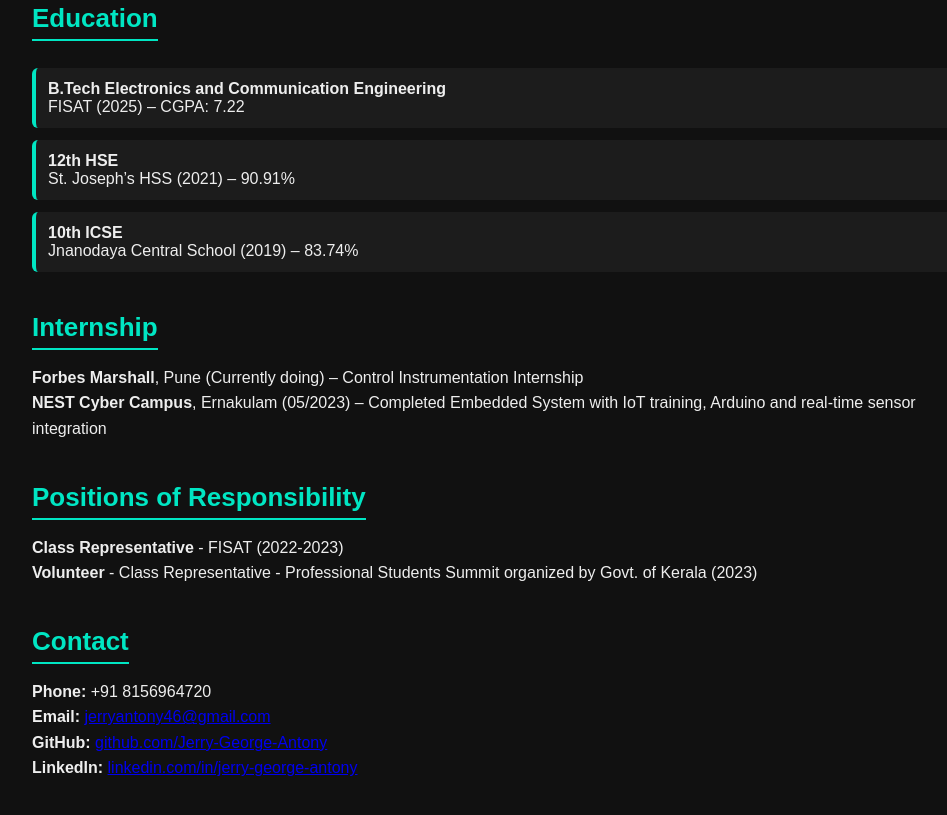
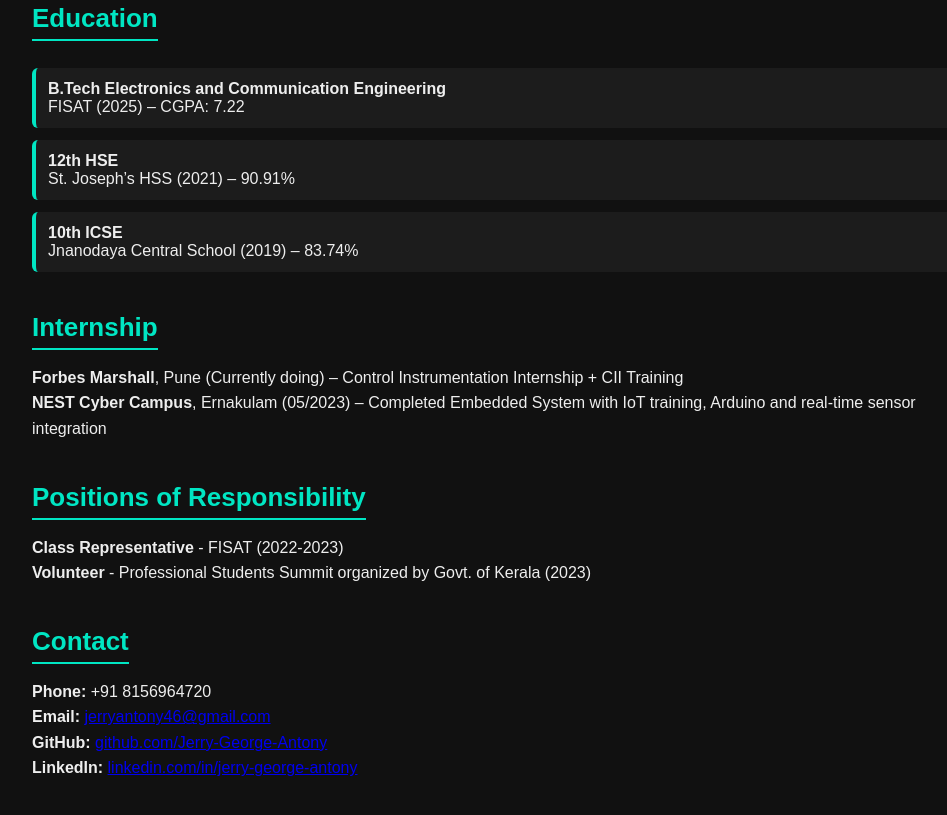
Before and after one commit to Jerry-George-Antony/PORTFOLIO, a plain HTML site: page index.html in a window 1280 px wide. Shown: the part 1133-1948 px from the top of the page, without its empty margins (258-1205 px from the left). Drawn offline with Linux system fonts and the light colour scheme.

Commit message:
Update index.html

```diff
--- a/index.html
+++ b/index.html
@@ -113,7 +113,7 @@
     <!-- Internship -->
     <section id="internship">
       <h2>Internship</h2>
-      <p><b>Forbes Marshall</b>, Pune (Currently doing) – Control Instrumentation Internship</p>
+      <p><b>Forbes Marshall</b>, Pune (Currently doing) – Control Instrumentation Internship + CII Training</p>
       <p><b>NEST Cyber Campus</b>, Ernakulam (05/2023) – Completed Embedded System with IoT training, Arduino and real-time sensor integration</p>
     </section>
 
@@ -121,7 +121,7 @@
     <section id="positions">
       <h2>Positions of Responsibility</h2>
       <p><b>Class Representative</b> - FISAT (2022-2023)</p>
-      <p><b>Volunteer</b> - Class Representative - Professional Students Summit organized by Govt. of Kerala (2023)</p>
+      <p><b>Volunteer</b> - Professional Students Summit organized by Govt. of Kerala (2023)</p>
     </section>
 
     <!-- Contact -->
```
